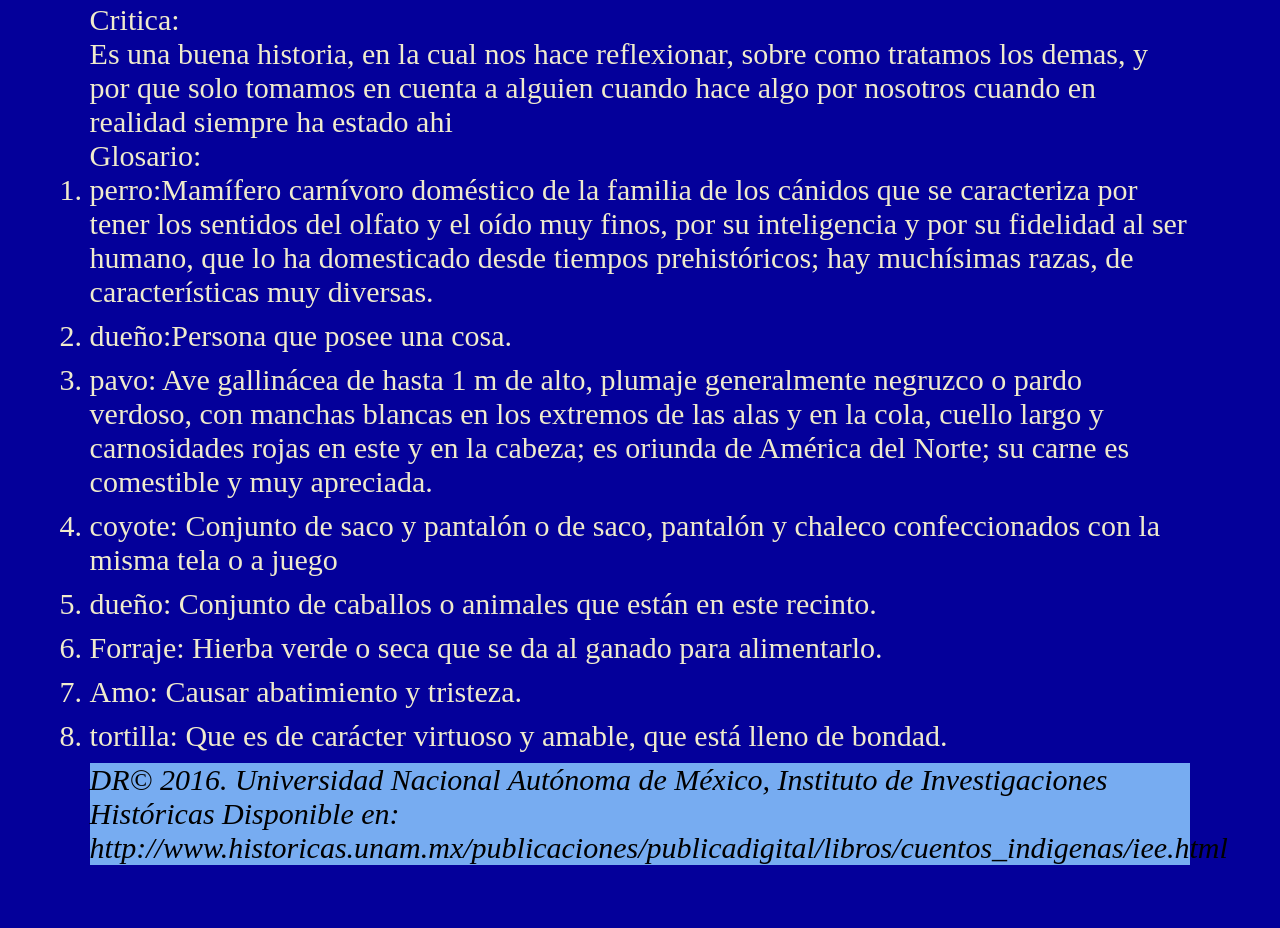
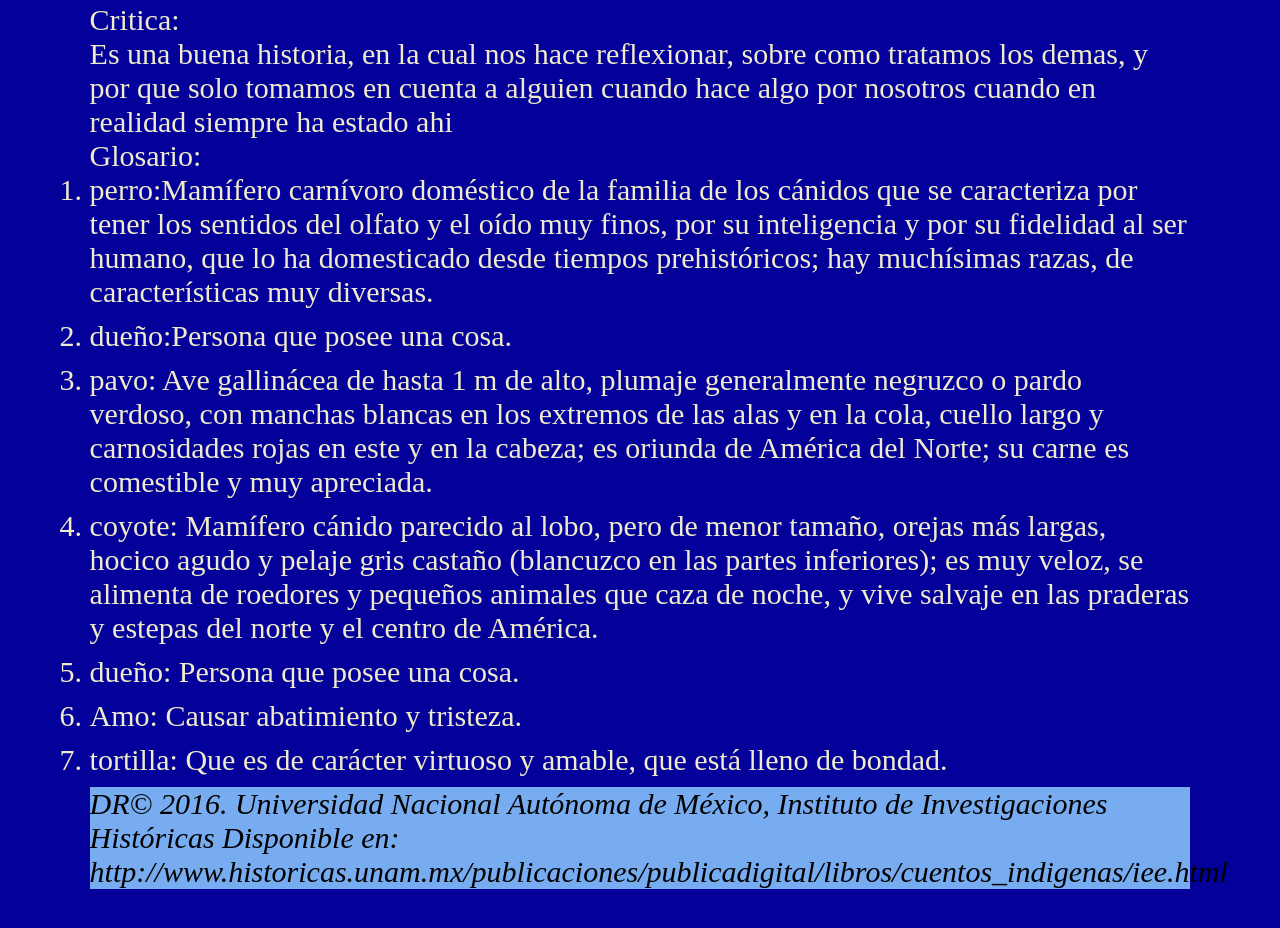
Before and after one commit to PineloLopezJoseEduardo/Cuento, a plain HTML site: page index.html in a window 1280 px wide. Shown: the part 1544-2472 px from the top of the page. Drawn offline with Linux system fonts and the light colour scheme; a script that the page names is missing.

Commit message:
cambios menores

```diff
--- a/index.html
+++ b/index.html
@@ -107,10 +107,8 @@
             </li>
             <li>dueño:Persona que posee una cosa.</li>
             <li>pavo: Ave gallinácea de hasta 1 m de alto, plumaje generalmente negruzco o pardo verdoso, con manchas blancas en los extremos de las alas y en la cola, cuello largo y carnosidades rojas en este y en la cabeza; es oriunda de América del Norte; su carne es comestible y muy apreciada.</li>
-            <li>coyote: Conjunto de saco y pantalón o de saco, pantalón
-                y chaleco confeccionados con la misma tela o a juego</li>
-            <li>dueño: Conjunto de caballos o animales que están en este recinto.</li>
-            <li>Forraje: Hierba verde o seca que se da al ganado para alimentarlo.</li>
+            <li>coyote: Mamífero cánido parecido al lobo, pero de menor tamaño, orejas más largas, hocico agudo y pelaje gris castaño (blancuzco en las partes inferiores); es muy veloz, se alimenta de roedores y pequeños animales que caza de noche, y vive salvaje en las praderas y estepas del norte y el centro de América.</li>
+            <li>dueño: Persona que posee una cosa.</li>
             <li>Amo: Causar abatimiento y tristeza.</li>
             <li>tortilla: Que es de carácter virtuoso y amable, que está lleno de bondad.</li>
         </ol>
```
